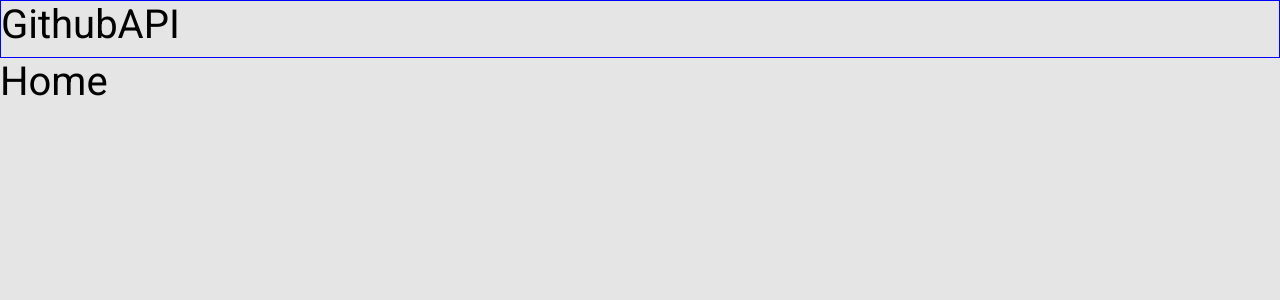
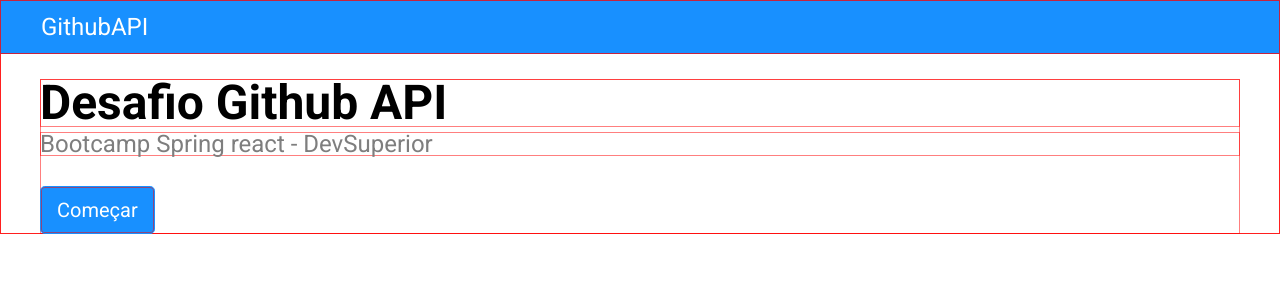
Before and after one commit to janaite/devsuperior-desafio-api-github, a React (Create React App) app: page / in a window 1280 px wide. Shown: the top 300 px of the page. Built offline with nearby package versions, Linux system fonts and the light colour scheme.

Commit message:
page Home

```diff
--- a/src/App.css
+++ b/src/App.css
@@ -1,6 +1,141 @@
 @import url("https://fonts.googleapis.com/css2?family=Open+Sans:ital,wght@0,700;1,400&family=Roboto:wght@400;700&display=swap");
 
+/* http://meyerweb.com/eric/tools/css/reset/
+   v2.0 | 20110126
+   License: none (public domain)
+*/
+
+html,
+body,
+div,
+span,
+applet,
+object,
+iframe,
+h1,
+h2,
+h3,
+h4,
+h5,
+h6,
+p,
+blockquote,
+pre,
+a,
+abbr,
+acronym,
+address,
+big,
+cite,
+code,
+del,
+dfn,
+em,
+img,
+ins,
+kbd,
+q,
+s,
+samp,
+small,
+strike,
+strong,
+sub,
+sup,
+tt,
+var,
+b,
+u,
+i,
+center,
+dl,
+dt,
+dd,
+ol,
+ul,
+li,
+fieldset,
+form,
+label,
+legend,
+table,
+caption,
+tbody,
+tfoot,
+thead,
+tr,
+th,
+td,
+article,
+aside,
+canvas,
+details,
+embed,
+figure,
+figcaption,
+footer,
+header,
+hgroup,
+menu,
+nav,
+output,
+ruby,
+section,
+summary,
+time,
+mark,
+audio,
+video {
+  margin: 0;
+  padding: 0;
+  border: 0;
+  font-size: 100%;
+  font: inherit;
+  vertical-align: baseline;
+}
+/* HTML5 display-role reset for older browsers */
+article,
+aside,
+details,
+figcaption,
+figure,
+footer,
+header,
+hgroup,
+menu,
+nav,
+section {
+  display: block;
+}
+body {
+  line-height: 1;
+}
+ol,
+ul {
+  list-style: none;
+}
+blockquote,
+q {
+  quotes: none;
+}
+blockquote:before,
+blockquote:after,
+q:before,
+q:after {
+  content: "";
+  content: none;
+}
+table {
+  border-collapse: collapse;
+  border-spacing: 0;
+}
+
+/* my custom */
 * {
+  box-shadow: inset 0 0 0 1px rgba(255, 0, 0, 50%);
+}
+
+body {
   font-family: "Roboto", sans-serif;
   font-weight: normal;
 }
--- a/src/assets/styles/custom.scss
+++ b/src/assets/styles/custom.scss
@@ -2,7 +2,7 @@
   'primary': #1890FF,
 );
 
-$body-bg: #e5e5e5;
+$body-bg: white;
 $body-color: black;
 
 @import '~bootstrap/scss/bootstrap.scss';
--- a/src/components/Navbar/styles.css
+++ b/src/components/Navbar/styles.css
@@ -1,3 +1,12 @@
 .navbar-container {
-    border: 1px solid blue;
+  background-color: #1890ff;
+  color: white;
 }
+
+.navbar-container h1 {
+  padding-top: 15px;
+  padding-bottom: 15px;
+  padding-left: 41px;
+  font-size: 24px;
+  margin: 0px;
+}
--- a/src/pages/Home/index.tsx
+++ b/src/pages/Home/index.tsx
@@ -1,5 +1,16 @@
+import { Link } from "react-router-dom";
+import "./styles.css";
+
 const Home = () => {
-  return <h1>Home</h1>;
+  return (
+    <div className="home-container">
+      <h1>Desafio Github API</h1>
+      <p>Bootcamp Spring react - DevSuperior</p>
+      <Link to="/search">
+        <button className="btn btn-primary btn-lg start-button">Começar</button>
+      </Link>
+    </div>
+  );
 };
 
 export default Home;
--- /dev/null
+++ b/src/pages/Home/styles.css
@@ -0,0 +1,20 @@
+.home-container {
+    margin: 0px 40px;
+}
+
+.home-container h1 {
+    margin-top: 25px;
+    font-size: 48px;
+    font-weight: bold;
+}
+
+.home-container p {
+    color: #7e7e7e;
+    font-size: 24px;
+    margin-top: 5px;
+    margin-bottom: 30px;
+}
+
+.home-container button {
+    color: white;
+}
--- a/src/pages/Search/index.tsx
+++ b/src/pages/Search/index.tsx
@@ -1,3 +1,5 @@
+import './styles.css';
+
 const Search = () => {
     return <h1>Search</h1>;
   };
```
Also changed, not shown: src/pages/Search/styles.css (added).
